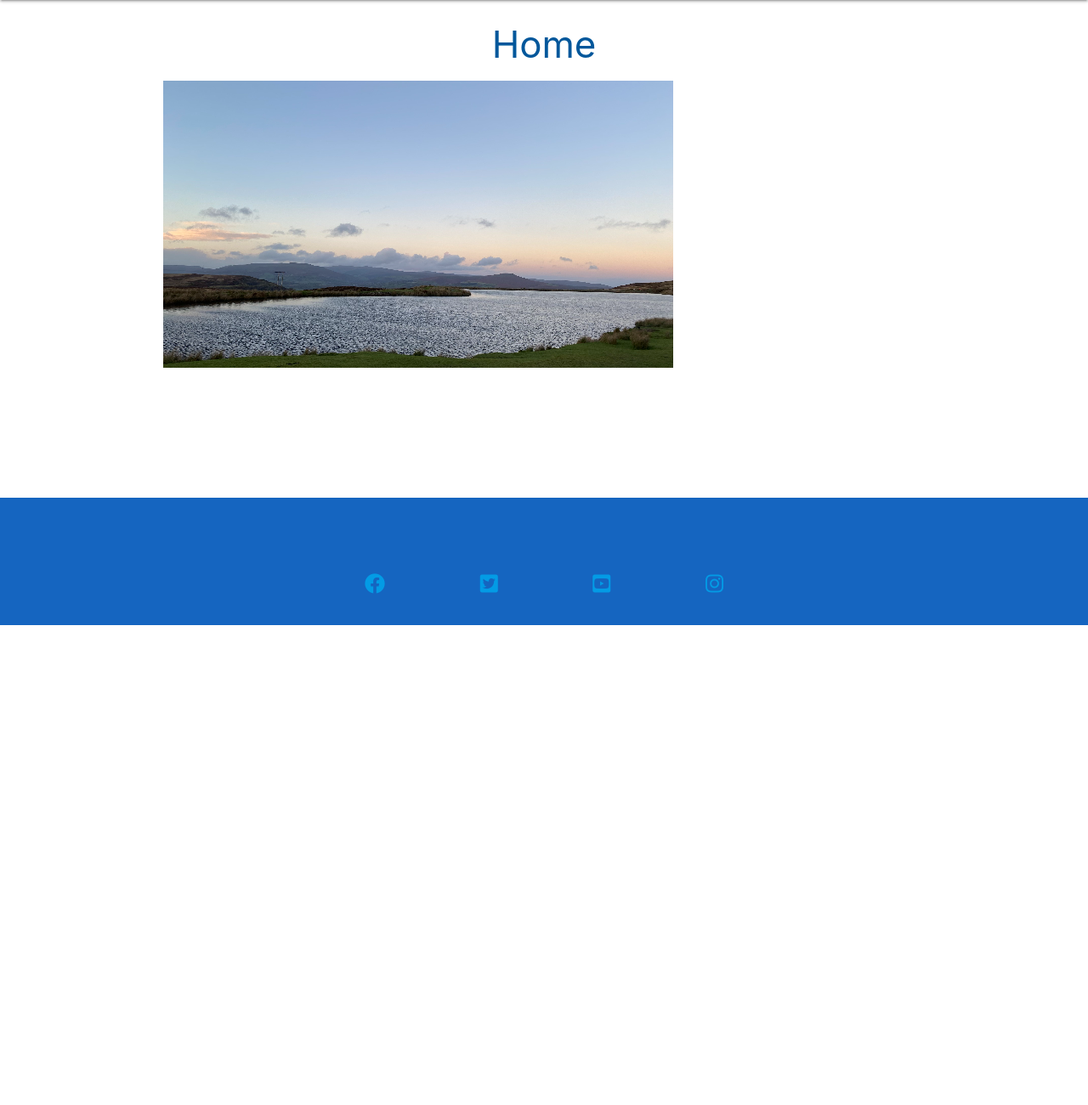
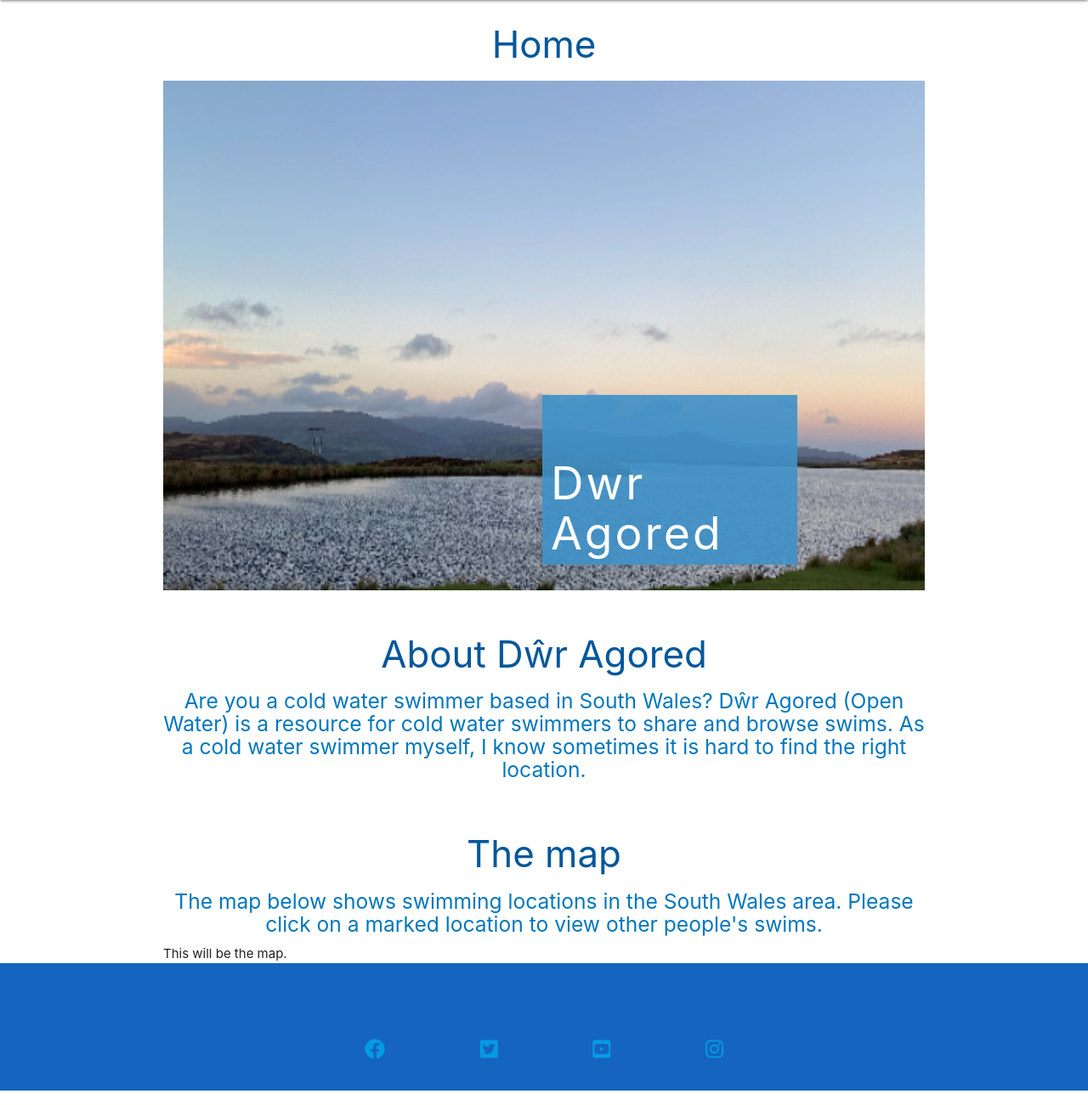
Before and after one commit to mipear/dwr-agored, a Flask app: page / in a window 1280 px wide. Shown: the part 64-1365 px from the top of the page at 85% size. Before the commit the page ends 800 px from the top, so only its background shows below. Run offline with Flask 2, Linux system fonts and the light colour scheme.

Commit message:
Added About Me section and styled Home Page

```diff
--- a/dwragored/static/css/style.css
+++ b/dwragored/static/css/style.css
@@ -29,18 +29,6 @@ main {
     padding: 5%;
 }
 
-/* hero image parallax
-
-.parallax-container {
-    min-height: 380px;
-    line-height: 0;
-    height: auto;
-}
-
-.parallax-container .section {
-    width: 100%;
-}
-
 /* Home Page section */
 /* Hero Image */
 #hero-image {
@@ -70,3 +58,28 @@ main {
         transform: scale(1.1);
     }
 }
+
+#cover-text,
+#cover-text h2 {
+    color: #ffffff;
+}
+
+#cover-text {
+    color: #ffffff;
+    font-size: 100%;
+    letter-spacing: 3px;
+
+    width: 300px;
+    height: 200px;
+
+    padding-top: 40px;
+    padding-left: 10px;
+
+    background-color: rgba(64, 146, 201, 0.911);
+
+    bottom: 30px;
+    right: 150px;
+
+    position: absolute;
+
+}
--- a/dwragored/templates/homepage.html
+++ b/dwragored/templates/homepage.html
@@ -18,25 +18,46 @@
             <br>
         </div>
         <div class="parallax">
-            <img id="hero-image" src="{{ url_for('static', filename='dwragored/static/images/heroimage.webp') }}"
+            <img id="hero-image" src="{{ url_for('static', filename='/images/heroimage.webp') }}"
                 alt="south wales lake">
         </div>
     </div>
 
-</div>
--->
+</div> -->
+
 
 <section>
-    <!-- This is the hero image
+    <!-- This is the hero image -->
     <div id="hero-outer">
         <div>
-            <img id="hero-image" src="{{ url_for('static', filename='dwragored/static/images/heroimage.webp') }}"
+            <img id="hero-image" class="repsonsive-img" src="{{ url_for('static', filename='/images/heroimage.webp') }}"
                 alt="south wales lake">
         </div>
-    </div> -->
-
+        <div id="cover-text">
+            <h2>Dwr Agored</h2>
+        </div>
+    </div>
+</section>
+<br>
+<section>
+    <div id="about">
+        <h3 class="light-blue-text text-darken-4 center-align">About Dŵr Agored</h3>
+        <h5 class="light-blue-text text-darken-3 center-align">Are you a cold water swimmer based in South Wales? Dŵr
+            Agored (Open Water) is a resource for cold water
+            swimmers to share and browse swims. As a cold water swimmer myself, I know sometimes it is hard to find the
+            right location.</h5>
+    </div>
+</section>
+<br>
+<section>
+    <div id="map">
+        <h3 class="light-blue-text text-darken-4 center-align">The map</h3>
+        <h5 class="light-blue-text text-darken-3 center-align">The map below shows swimming locations in the South Wales
+            area. Please click on a marked location to view
+            other people's swims.</h5>
+    </div>
     <div>
-        <img class="responsive-img" src="dwragored/static/images/heroimage.webp">
+        This will be the map.
     </div>
 </section>
 
```
Also changed, not shown: dwragored/templates/myswim.html (+14 -6 lines).
